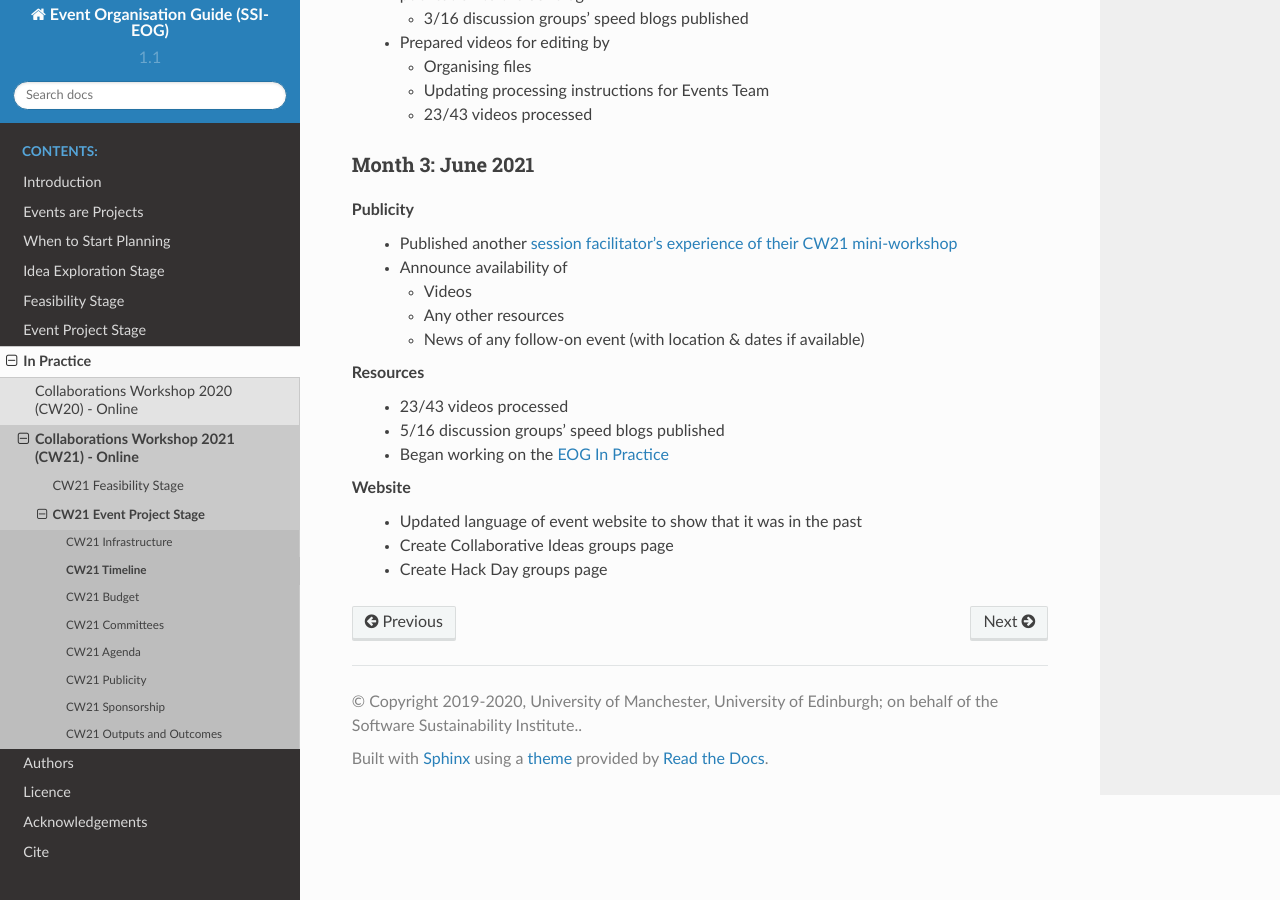
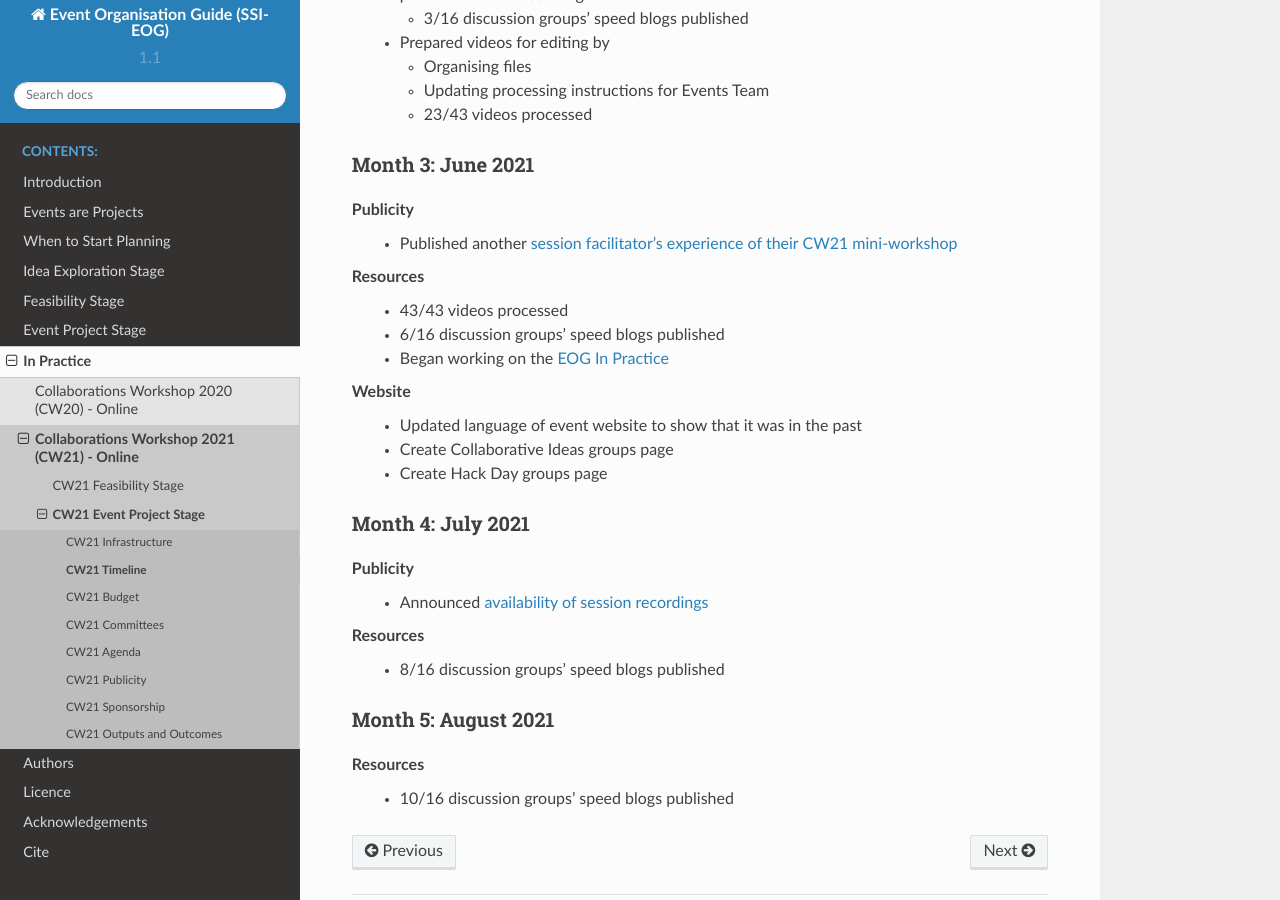
Before and after one commit to softwaresaved/event-organisation-guide, a Sphinx documentation site: the page built from docs/eog/eog-in-practice/cw21/event-project-stage/eps-timeline.rst, in a window 1280 px wide and 900 px high, scrolled down 6847 px. Built offline with Sphinx 7.4.7 and the Read the Docs theme 2.0.0, drawn with Linux system fonts in a browser that asks for light colours.

Commit message:
update eps timeline

```diff
--- a/docs/eog/eog-in-practice/cw21/event-project-stage/eps-timeline.rst
+++ b/docs/eog/eog-in-practice/cw21/event-project-stage/eps-timeline.rst
@@ -343,18 +343,30 @@ Month 3: June 2021
 
 Publicity
   - Published another `session facilitator’s experience of their CW21 mini-workshop <https://software.ac.uk/blog/2021-06-10-rse-landscape>`_
-  - Announce availability of
-
-    - Videos
-    - Any other resources
-    - News of any follow-on event (with location & dates if available)
 
 Resources
-  - 23/43 videos processed
-  - 5/16 discussion groups’ speed blogs published
+  - 43/43 videos processed
+  - 6/16 discussion groups’ speed blogs published
   - Began working on the `EOG In Practice <https://github.com/softwaresaved/event-organisation-guide/pull/79>`_
 
 Website
   - Updated language of event website to show that it was in the past
   - Create Collaborative Ideas groups page
   - Create Hack Day groups page
+
+
+Month 4: July 2021
+^^^^^^^^^^^^^^^^^^^^^^
+
+Publicity
+  - Announced `availability of session recordings <https://software.ac.uk/news/videos-collaborations-workshop-2021-now-online>`_
+
+Resources
+  - 8/16 discussion groups’ speed blogs published
+
+
+Month 5: August 2021
+^^^^^^^^^^^^^^^^^^^^^^
+
+Resources
+  - 10/16 discussion groups’ speed blogs published
```
